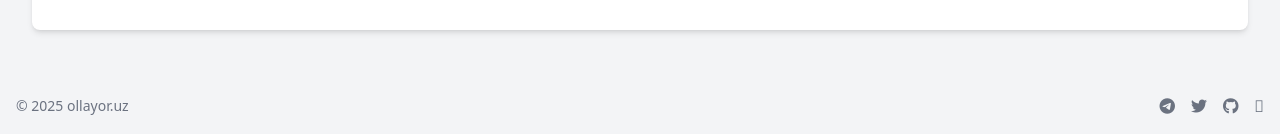
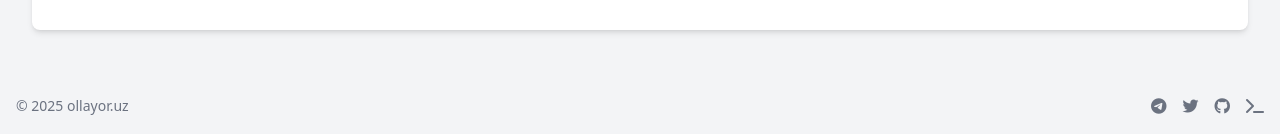
Before and after one commit to olllayor/qblog, a Flask app: page /admin/projects/add in a window 1280 px wide. Shown: the part 860-994 px from the top of the page. Run offline with Flask 3, Linux system fonts and the light colour scheme; the visitor is signed in with stand-in values (Sample User, id 1); some libraries are stand-ins or nearby versions.

Commit message:
fix: Update matrix link and icon in footer for consistency

```diff
--- a/templates/footer.html
+++ b/templates/footer.html
@@ -21,10 +21,10 @@
 				<i class="fab fa-github"></i>
 			</a>
 			<a
-				href="https://ollayor.uz/matrix"
+				href="/matrix"
 				class="text-gray-500 dark:text-gray-400 hover:text-gray-700 dark:hover:text-gray-200 transition-colors"
 			>
-				<i class="fa-circle-play"></i>
+				<i class="fas fa-terminal"></i>
 			</a>
 		</div>
 	</div>
```
